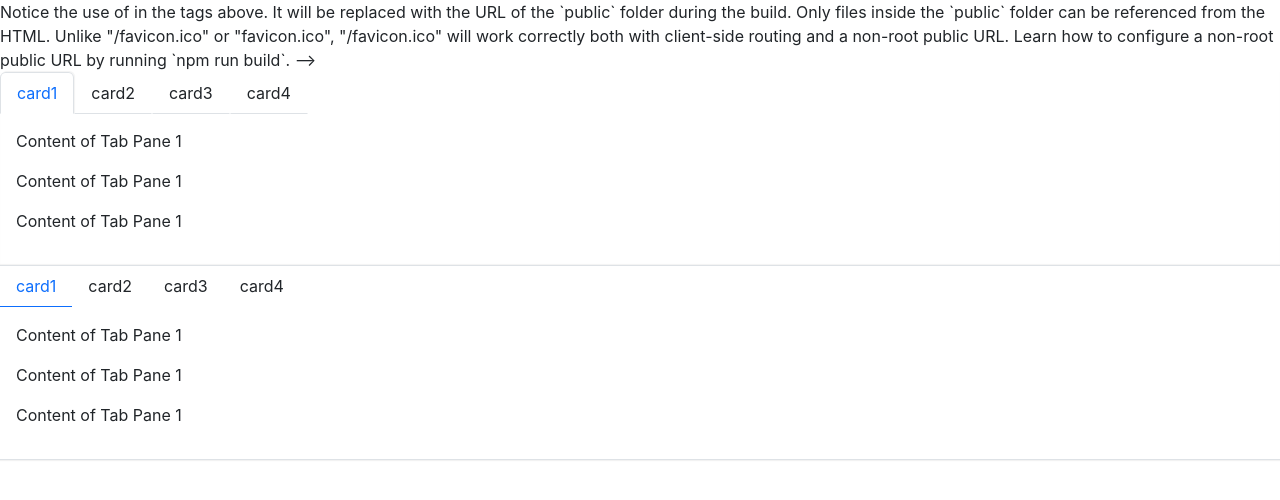
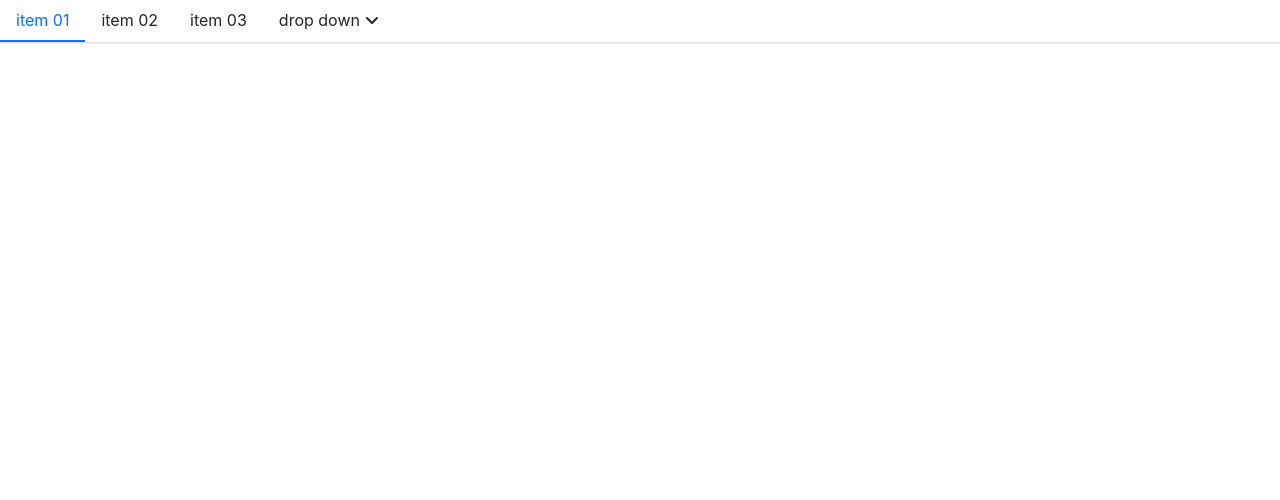
Before and after one commit to LFei0801/bull-design, a React (Create React App) app: page / in a window 1280 px wide. Shown: the top 500 px of the page. Built offline with nearby package versions, Linux system fonts and the light colour scheme.

Commit message:
完成Icon组件，并添加SubMenu组件的下拉菜单突变，用CSSTransition设计过渡动画

```diff
--- a/package.json
+++ b/package.json
@@ -3,6 +3,10 @@
   "version": "0.1.0",
   "private": true,
   "dependencies": {
+    "@fortawesome/fontawesome-svg-core": "^1.3.0",
+    "@fortawesome/free-regular-svg-icons": "^6.0.0",
+    "@fortawesome/free-solid-svg-icons": "^6.0.0",
+    "@fortawesome/react-fontawesome": "^0.1.17",
     "@testing-library/jest-dom": "^5.16.2",
     "@testing-library/react": "^12.1.3",
     "@testing-library/user-event": "^13.5.0",
@@ -11,11 +15,13 @@
     "@types/node": "^16.11.26",
     "@types/react": "^17.0.39",
     "@types/react-dom": "^17.0.11",
+    "@types/react-transition-group": "^4.4.4",
     "classnames": "^2.3.1",
     "node-sass": "^7.0.1",
     "react": "^17.0.2",
     "react-dom": "^17.0.2",
     "react-scripts": "5.0.0",
+    "react-transition-group": "^4.4.2",
     "typescript": "^4.5.5",
     "web-vitals": "^2.1.4"
   },
--- a/public/index.html
+++ b/public/index.html
@@ -8,14 +8,6 @@
       name="description"
       content="Web site created using create-react-app"
     />
-      Notice the use of %PUBLIC_URL% in the tags above.
-      It will be replaced with the URL of the `public` folder during the build.
-      Only files inside the `public` folder can be referenced from the HTML.
-
-      Unlike "/favicon.ico" or "favicon.ico", "%PUBLIC_URL%/favicon.ico" will
-      work correctly both with client-side routing and a non-root public URL.
-      Learn how to configure a non-root public URL by running `npm run build`.
-    -->
     <title>bull design</title>
   </head>
   <body>
--- a/src/App.tsx
+++ b/src/App.tsx
@@ -1,59 +1,32 @@
-import {Tabs} from "./components/Tabs/tabs";
-import {TabItem} from "./components/Tabs/tabs-item";
+import {Menu} from "./components/Menu/menu";
+import {MenuItem} from "./components/Menu/menu-item";
+import {SubMenu} from "./components/Menu/sub-menu";
 
 export default function App() {
   return (
     <>
-      <Tabs
-        onSelect={(index) => console.log(index)}
-        mode={"card"}
-      >
-        <TabItem label={"card1"}>
-          <p>Content of Tab Pane 1</p>
-          <p>Content of Tab Pane 1</p>
-          <p>Content of Tab Pane 1</p>
-        </TabItem>
-        <TabItem label={"card2"}>
-          <p>Content of Tab Pane 2</p>
-          <p>Content of Tab Pane 2</p>
-          <p>Content of Tab Pane 2</p>
-        </TabItem>
-        <TabItem label={"card3"}>
-          <p>Content of Tab Pane 3</p>
-          <p>Content of Tab Pane 3</p>
-          <p>Content of Tab Pane 3</p>
-        </TabItem>
-        <TabItem label={"card4"}>
-          <p>Content of Tab Pane 4</p>
-          <p>Content of Tab Pane 4</p>
-          <p>Content of Tab Pane 4</p>
-        </TabItem>
-      </Tabs>
-      <Tabs
-        onSelect={(index) => console.log(index)}
-        mode={"line"}
-      >
-        <TabItem label={"card1"}>
-          <p>Content of Tab Pane 1</p>
-          <p>Content of Tab Pane 1</p>
-          <p>Content of Tab Pane 1</p>
-        </TabItem>
-        <TabItem label={"card2"}>
-          <p>Content of Tab Pane 2</p>
-          <p>Content of Tab Pane 2</p>
-          <p>Content of Tab Pane 2</p>
-        </TabItem>
-        <TabItem label={"card3"}>
-          <p>Content of Tab Pane 3</p>
-          <p>Content of Tab Pane 3</p>
-          <p>Content of Tab Pane 3</p>
-        </TabItem>
-        <TabItem label={"card4"}>
-          <p>Content of Tab Pane 4</p>
-          <p>Content of Tab Pane 4</p>
-          <p>Content of Tab Pane 4</p>
-        </TabItem>
-      </Tabs>
+      <Menu mode={"horizontal"}>
+        <MenuItem>
+          item 01
+        </MenuItem>
+        <MenuItem>
+          item 02
+        </MenuItem>
+        <MenuItem>
+          item 03
+        </MenuItem>
+        <SubMenu title={"drop down"}>
+          <MenuItem>
+            sub item 01
+          </MenuItem>
+          <MenuItem>
+            sub item 02
+          </MenuItem>
+          <MenuItem>
+            sub item 03
+          </MenuItem>
+        </SubMenu>
+      </Menu>
     </>
   )
 }
--- /dev/null
+++ b/src/components/Icon/_style.scss
@@ -0,0 +1,5 @@
+@each $key,$val in $theme-colors {
+  .icon-#{$key}{
+    color: $val;
+  }
+}
--- /dev/null
+++ b/src/components/Icon/icon.tsx
@@ -0,0 +1,18 @@
+import { FontAwesomeIcon,FontAwesomeIconProps } from '@fortawesome/react-fontawesome'
+import {FC} from "react";
+import classnames from "classnames";
+
+export interface IconProps extends FontAwesomeIconProps {
+  theme ?: "primary" | "warning" | "info" | "danger" | "secondary" | "light" | "dark" | "success"
+}
+
+
+export const Icon:FC<IconProps> = ({theme,className,...restProps}) => {
+  const classes = classnames("bull-icon",className,{
+    [`icon-${theme}`] : theme
+  })
+
+  return (
+    <FontAwesomeIcon className={classes} {...restProps} />
+  )
+}
--- a/src/components/Menu/_style.scss
+++ b/src/components/Menu/_style.scss
@@ -27,11 +27,35 @@
         pointer-events: none;
       }
     }
+    .sub-menu-title {
+      display: flex;
+      align-items: center;
+      .arrow-icon {
+        margin-left: .3rem;
+        transition: transform .25s ease-in-out;
+      }
+      &:hover {
+        .arrow-icon {
+          transform: rotate(180deg);
+        }
+      }
+    }
+    &.is-vertical {
+      .arrow-icon {
+        transform: rotate(0deg) !important;
+      }
+    }
+    &.is-vertical.is-opened {
+      .arrow-icon {
+        transform: rotate(180deg) !important;
+      }
+    }
   }
+
   .bull-sub-menu {
     flex-direction: column;
     list-style: none;
-    display: none;
+    //display: none;
     padding: 0;
     white-space: nowrap;
     > * .menu-item {
@@ -45,7 +69,7 @@
     }
   }
   .bull-sub-menu.is-open{
-    display: block;
+    //display: block;
   }
 }
 
--- a/src/components/Menu/sub-menu.tsx
+++ b/src/components/Menu/sub-menu.tsx
@@ -9,6 +9,9 @@ import React, {CSSProperties, FC, useContext, Children, FunctionComponentElement
 import classnames from "classnames";
 import {MenuContext} from "./menu";
 import {MenuItemProps} from "./menu-item";
+import {Icon} from "../Icon/icon";
+import { CSSTransition } from "react-transition-group"
+
 
 export interface SubMenuProps {
   title : string
@@ -26,6 +29,8 @@ export const SubMenu:FC<SubMenuProps> = props => {
 
   const classes = classnames("menu-item",className,{
     "is-active" : context.index === index,
+    "is-vertical" : context.mode === "vertical",
+    "is-opened" : open
   })
 
   const renderChildren = () => {
@@ -41,9 +46,17 @@ export const SubMenu:FC<SubMenuProps> = props => {
       }
     })
     return (
-      <ul className={classes} >
-        {childElements}
-      </ul>
+      <CSSTransition
+        in={open}
+        timeout={300}
+        unmountOnExit
+        onEntered={() => setOpen(true)}
+        onExited={() => setOpen(false)}
+      >
+        <ul className={classes} >
+          {childElements}
+        </ul>
+      </CSSTransition>
     )
   }
 
@@ -77,6 +90,7 @@ export const SubMenu:FC<SubMenuProps> = props => {
     >
       <div className={"sub-menu-title"} {...clickEvent}>
         {title}
+        <Icon icon={"angle-down"} className={"arrow-icon"}/>
       </div>
       {renderChildren()}
     </li>
--- a/src/index.tsx
+++ b/src/index.tsx
@@ -1,7 +1,11 @@
 import React from 'react';
 import ReactDOM from 'react-dom';
 import "./styles/index.scss"
+import { library } from '@fortawesome/fontawesome-svg-core'
+import { fas } from '@fortawesome/free-solid-svg-icons'
 import App from './App';
+
+library.add(fas)
 
 ReactDOM.render(
   <React.StrictMode>
--- a/src/styles/index.scss
+++ b/src/styles/index.scss
@@ -4,3 +4,4 @@
 @import "../components/Alert/style";
 @import "../components/Menu/style";
 @import "../components/Tabs/style";
+@import "../components/Icon/style";
```
Also changed, not shown: 1 other file (tests, documents, lock files or other folders).
